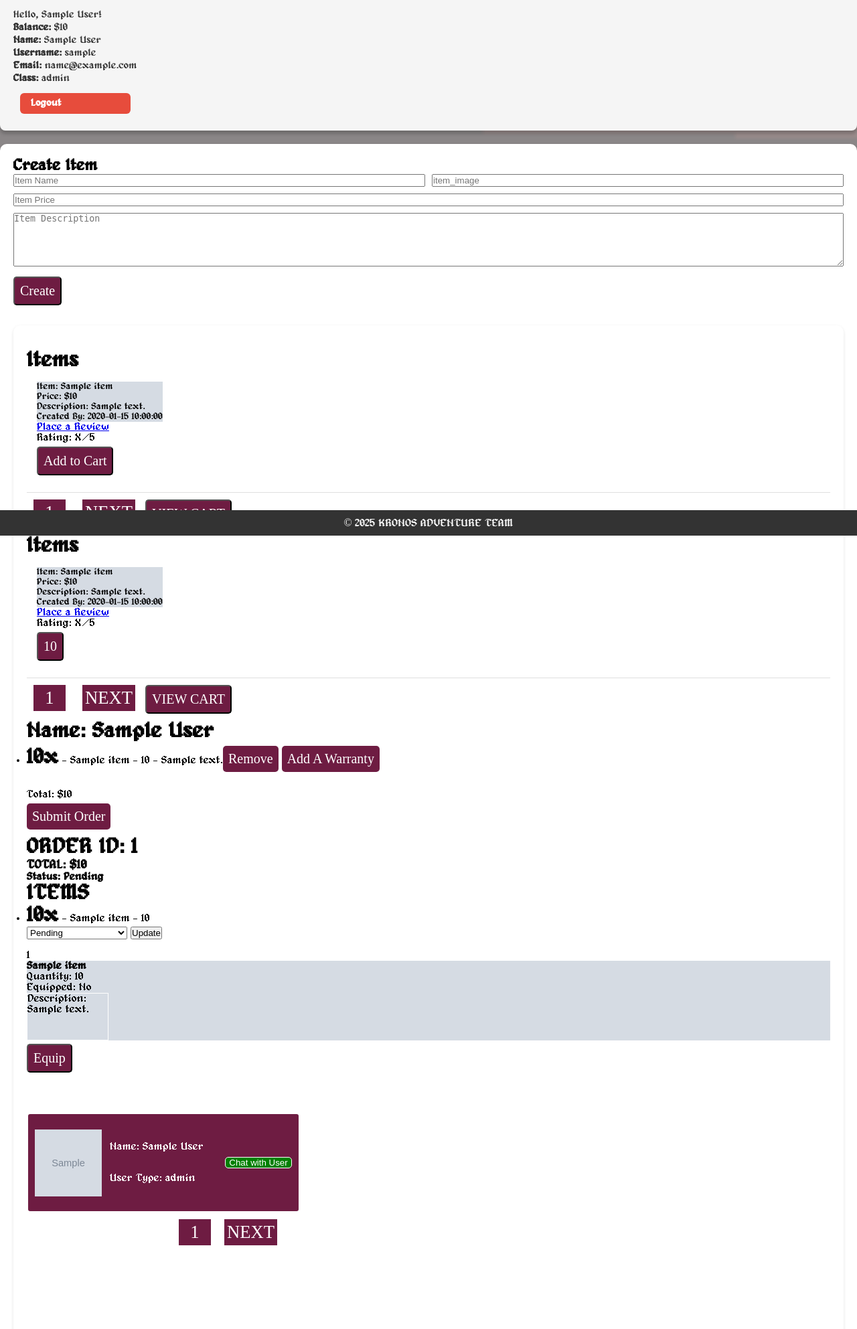
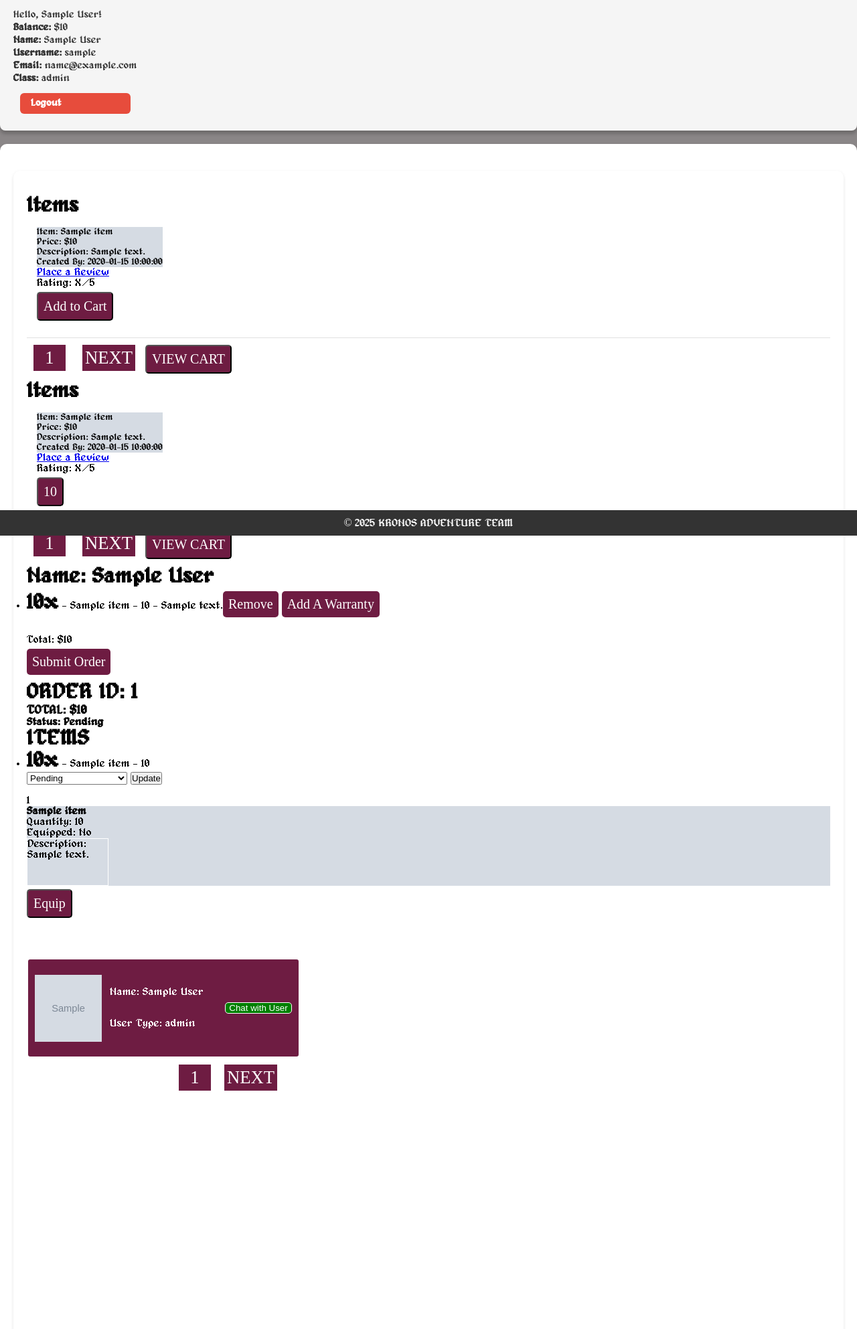
Before and after one commit to CodeMage91/180_Final, a Python web app: template 180_FINAL/Templates/test.html in a window 1280 px wide. Shown: the top 1985 px of the page at 67% size. Run offline with Jinja, Linux system fonts and the light colour scheme; the template is opened without the code that fills it: most values are stand-ins (such as "Sample title", 1, 10 or a date in 2020); grey boxes marked "Sample" are stand-in pictures; some web fonts are replaced.

Commit message:
no duplicate create item vendor side

```diff
--- a/180_FINAL/Templates/test.html
+++ b/180_FINAL/Templates/test.html
@@ -1205,18 +1205,6 @@
                     </div>
                     <script src={{url_for( 'static', filename='js/shop_display.js' )}}></script>
                 {% endif %}
-                {% if not (login.user_type == "Customer") %}
-                    <h2>Create Item</h2>
-                    <div class="item_form">
-                        <form method="POST" action="/">
-                            <input placeholder="Item Name" name="item_name">
-                            <input placeholder="item_image" name="item_image">
-                            <input placeholder="Item Price" name="original_price">
-                            <textarea placeholder="Item Description" name="item_desc"></textarea>
-                            <button class="input" type="submit">Create</button>
-                        </form>
-                    </div>
-                {% endif %}
                 <div class="box" id='main-box'>
                     <br>
                     {%if items%}
--- a/180_FINAL/main.py
+++ b/180_FINAL/main.py
@@ -8,7 +8,7 @@ from datetime import datetime, timedelta, date
 
 
 app = Flask(__name__)
-app.config['SQLALCHEMY_DATABASE_URI'] = 'mysql+pymysql://root:CSET155@localhost/shopdb'
+app.config['SQLALCHEMY_DATABASE_URI'] = 'mysql+pymysql://root:74CLpyrola!@localhost/shopdb'
 app.config['SECRET_KEY'] = 'dev_key'
 db = SQLAlchemy(app)
 
@@ -1155,6 +1155,7 @@ def get_all_carts():
                                 GROUP BY u.user_id, u.username, i.item_id, i.item_name, i.original_price, c.is_ordered
                                 ORDER BY u.user_id
                                    """)).mappings().fetchall()
+
 @app.route('/to_admin', methods=['POST'] )
 def to_admin():
     user_id = {
@@ -1168,6 +1169,7 @@ def to_admin():
     db.session.commit()
     flash('Made User into Admin!')
     return redirect(url_for('all_users'))
+
 #update name
 @app.route('/update_item_name', methods=['POST'])
 def update_item_name():
```
